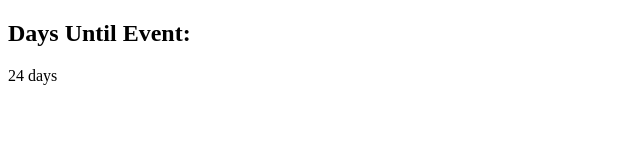
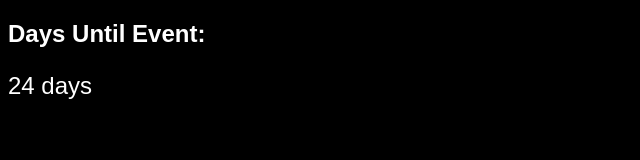
Before and after one commit to TetianaTech/cutdown, a plain HTML site: page cutdown.html in a window 1280 px wide. Shown: the whole page, without its empty margins (0-640 px from the left). Drawn offline with Linux system fonts and the light colour scheme.

Commit message:
Update cutdown.html

```diff
--- a/cutdown.html
+++ b/cutdown.html
@@ -4,6 +4,17 @@
     <meta charset="UTF-8">
     <meta name="viewport" content="width=device-width, initial-scale=1.0">
     <title>Countdown Widget</title>
+    <style>
+        body {
+            background-color: black; /* Set the background color to black */
+            color: white; /* Set the text color to white */
+            font-family: 'Arial', sans-serif; /* Set the font family (adjust as needed) */
+        }
+
+        #countdown {
+            font-size: 24px; /* Set the font size (adjust as needed) */
+        }
+    </style>
 </head>
 <body>
     <h2>Days Until Event:</h2>
```
